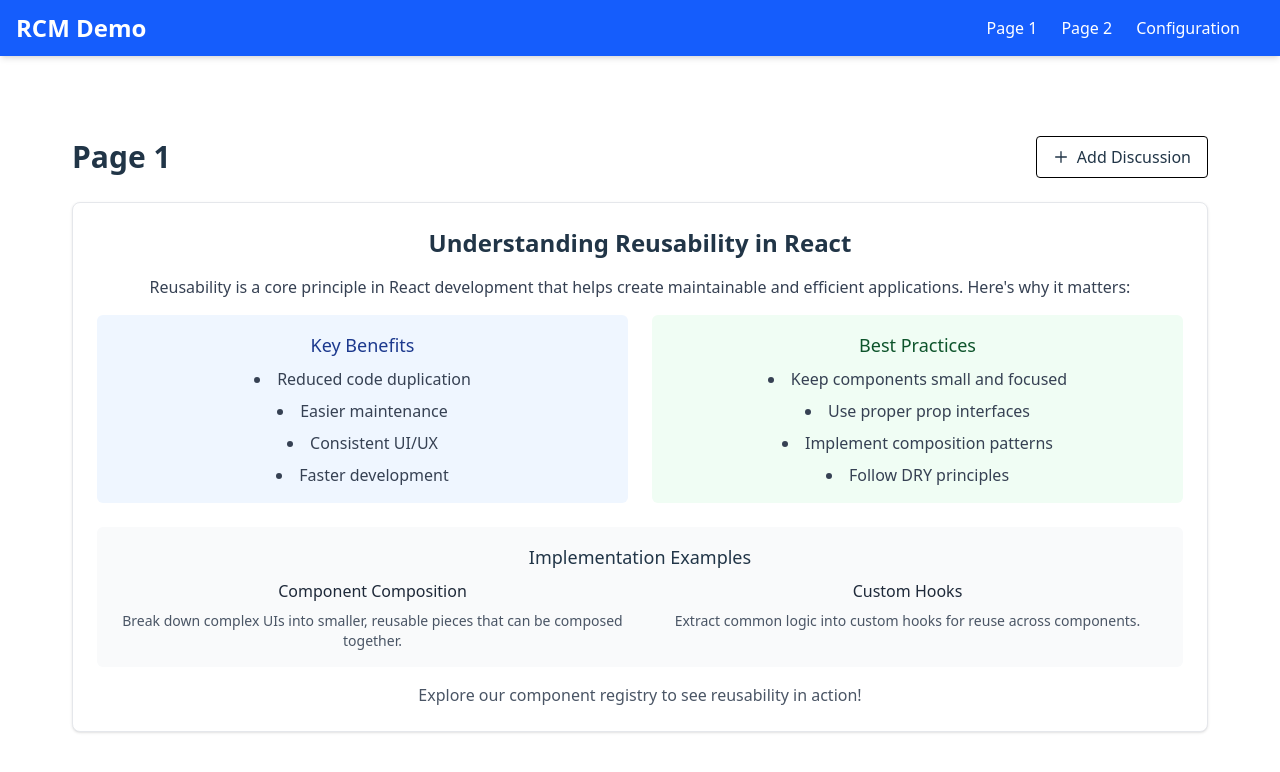
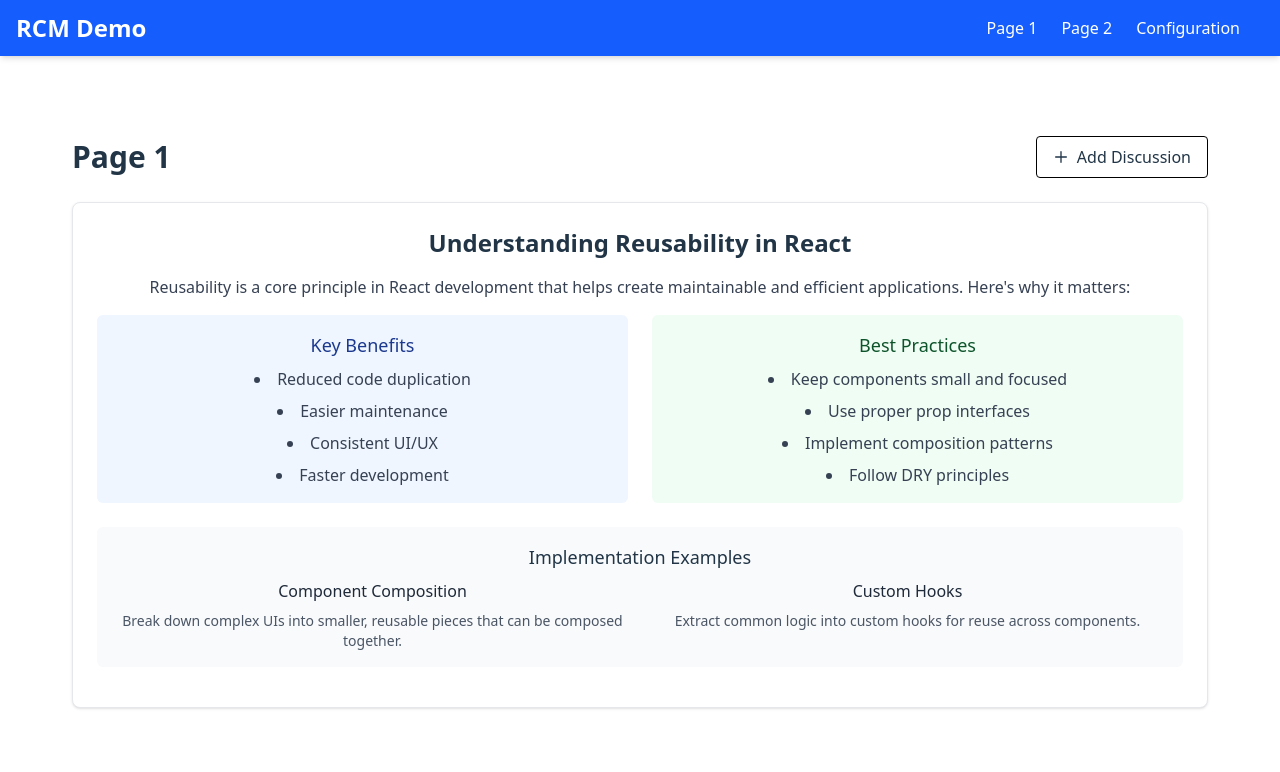
Before and after one commit to jaiyanth10/RCM, a React (Vite) app: page / in a window 1280 px wide. Shown: the top 772 px of the page. Built offline with nearby package versions, Linux system fonts and the light colour scheme.

Commit message:
Remove commented-out text about component registry in Page1

```diff
--- a/src/pages/Page1.tsx
+++ b/src/pages/Page1.tsx
@@ -61,7 +61,7 @@ const Page1: React.FC = () => {
             </div>
           </div>
 
-          <p className="text-gray-600">Explore our component registry to see reusability in action!</p>
+          {/* <p className="text-gray-600">Explore our component registry to see reusability in action!</p> */}
         </section>
       </div>
 
```
